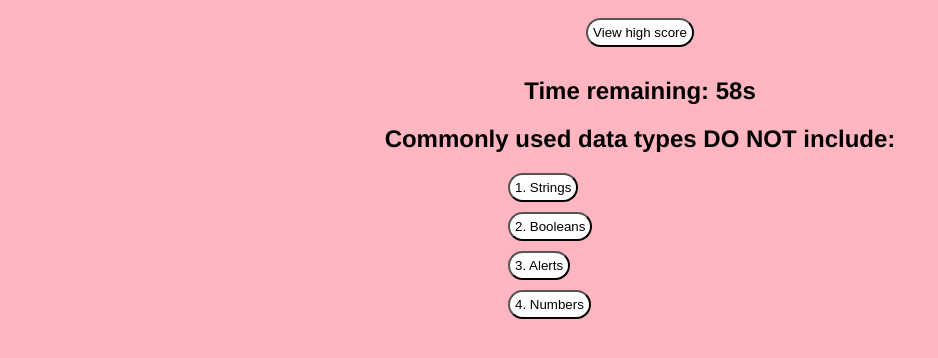
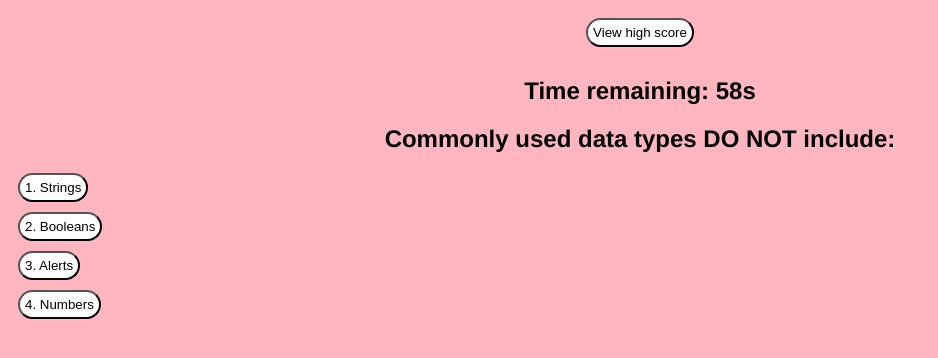
Before and after one commit to njthanhtrang/4.-Web-APIs-Challenge-Code-Quiz, a plain HTML site: page index.html in a window 1280 px wide. Both pictures are taken after a click on the button "Start Quiz". Shown: the whole page, without its empty margins (0-938 px from the left). Drawn offline with Linux system fonts and the light colour scheme.

Commit message:
changed CSS

```diff
--- a/assets/css/style.css
+++ b/assets/css/style.css
@@ -13,7 +13,6 @@ button {
 
 .quiz-container button {
     justify-content: center;
-    display: block;
+    display: flex block;
     margin: 10px;
-    margin-left: 500px;
 }
```
